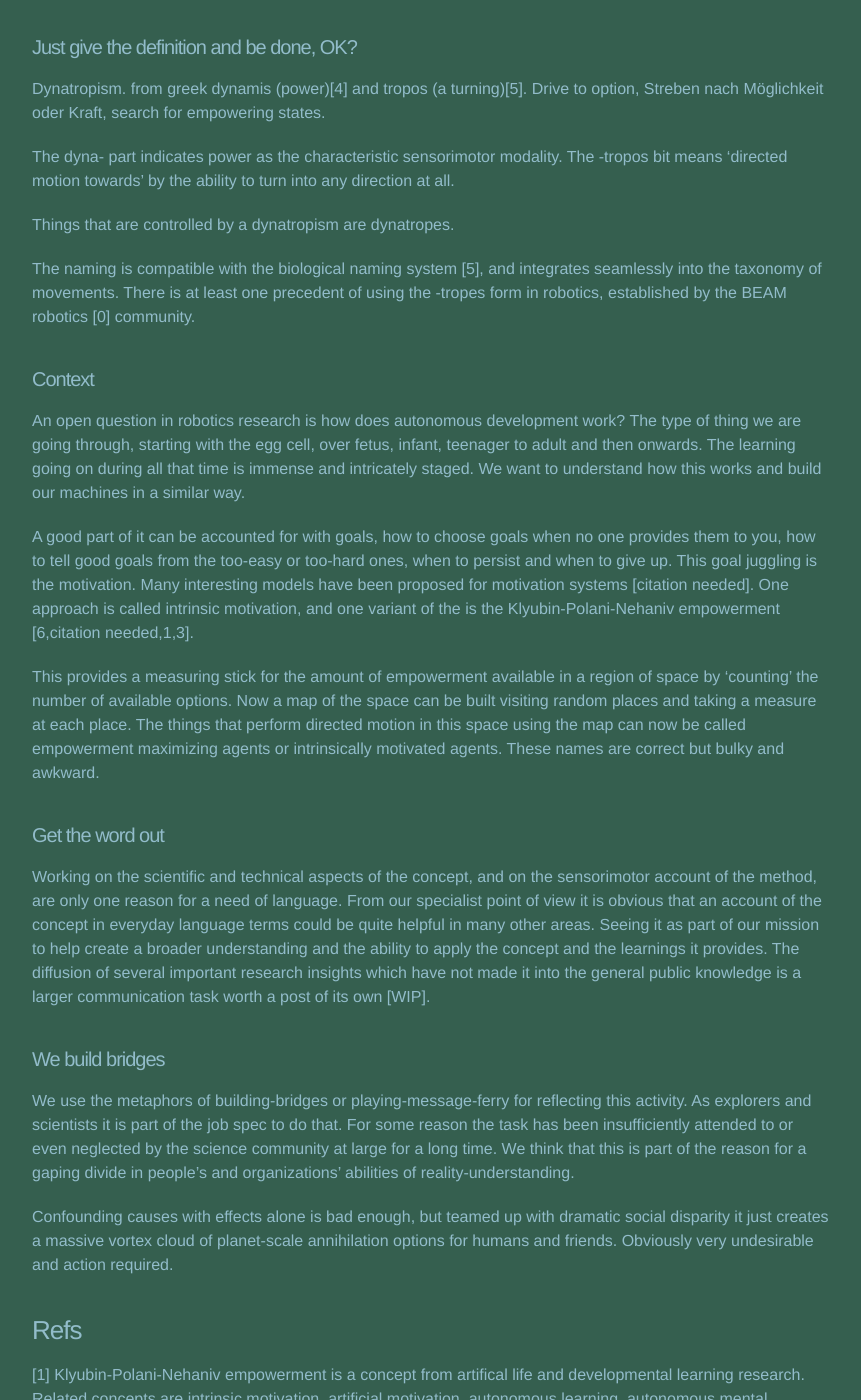
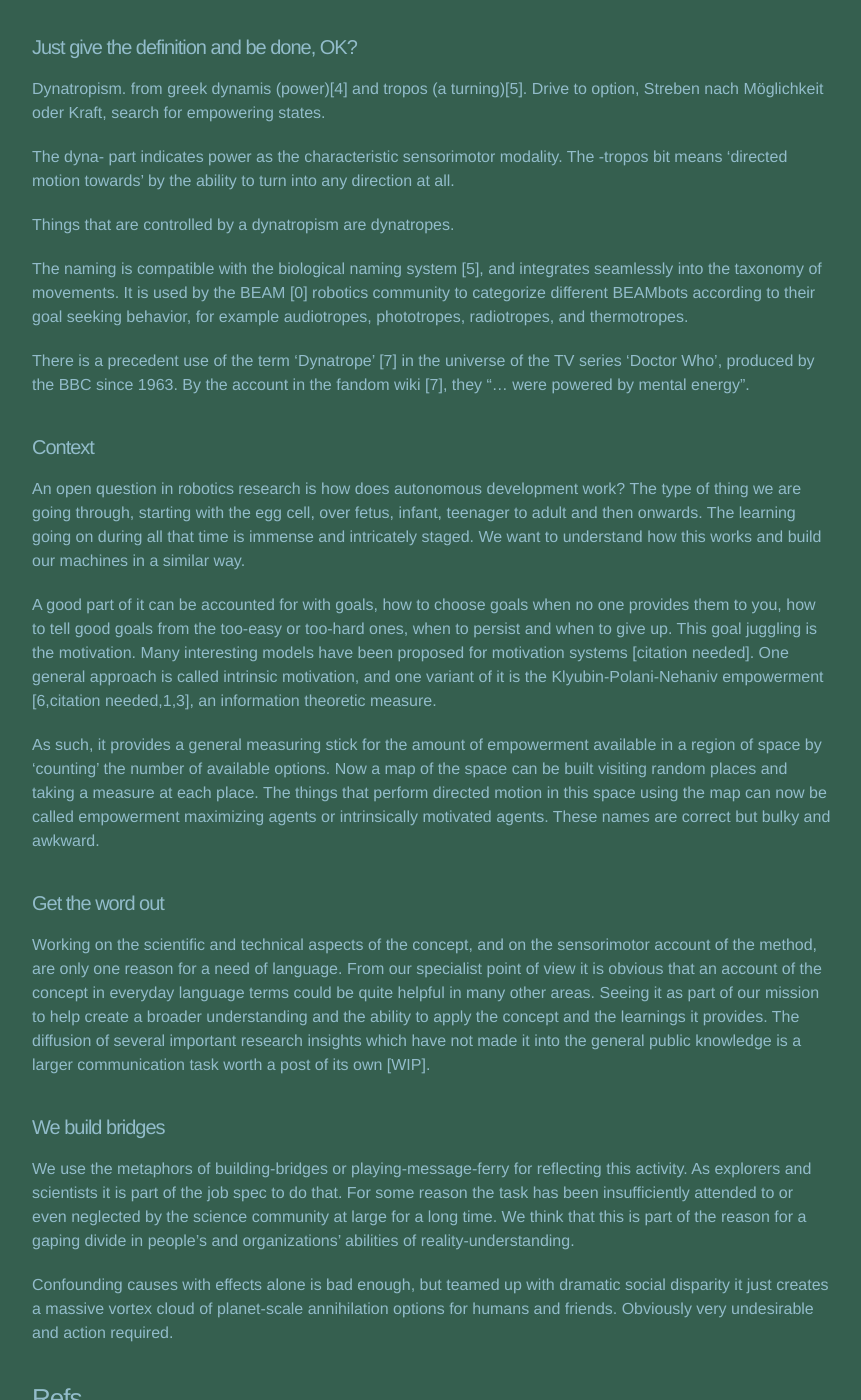
Before and after one commit to x75/x75.github.io, a Jekyll site: the page built from _posts/2020-12-19-dynatropes.md, in a window 1280 px wide and 1400 px high, scrolled down 647 px. Shown: the whole window, without its empty margins (208-1069 px from the left). Built offline with Jekyll 4.4.1, drawn with Linux system fonts in a browser that asks for light colours; comment, search, counter and statistics services are not loaded; some of the changed text lies outside the part shown.

Commit message:
updating dynatropes w/ doctor who find and BEAM details

```diff
--- a/_posts/2020-12-19-dynatropes.md
+++ b/_posts/2020-12-19-dynatropes.md
@@ -37,9 +37,15 @@ ability to turn into any direction at all.
 Things that are controlled by a dynatropism are dynatropes.
 
 The naming is compatible with the biological naming system [5], and
-integrates seamlessly into the taxonomy of movements. There is at
-least one precedent of using the -tropes form in robotics, established
-by the BEAM robotics [0] community.
+integrates seamlessly into the taxonomy of movements. It is used by
+the BEAM [0] robotics community to categorize different BEAMbots
+according to their goal seeking behavior, for example audiotropes,
+phototropes, radiotropes, and thermotropes.
+
+There is a precedent use of the term 'Dynatrope' [7] in the universe
+of the TV series 'Doctor Who', produced by the BBC since 1963. By the
+account in the fandom wiki [7], they "... were powered by mental
+energy".
 
 #### Context
 
@@ -54,17 +60,18 @@ A good part of it can be accounted for with goals, how to choose goals
 when no one provides them to you, how to tell good goals from the
 too-easy or too-hard ones, when to persist and when to give up. This
 goal juggling is the motivation. Many interesting models have been
-proposed for motivation systems [citation needed]. One approach is
-called intrinsic motivation, and one variant of the is the
-Klyubin-Polani-Nehaniv empowerment [6,citation needed,1,3].
+proposed for motivation systems [citation needed]. One general
+approach is called intrinsic motivation, and one variant of it is the
+Klyubin-Polani-Nehaniv empowerment [6,citation needed,1,3], an
+information theoretic measure.
 
-This provides a measuring stick for the amount of empowerment
-available in a region of space by 'counting' the number of available
-options. Now a map of the space can be built visiting random places
-and taking a measure at each place. The things that perform directed
-motion in this space using the map can now be called empowerment
-maximizing agents or intrinsically motivated agents. These names are
-correct but bulky and awkward.
+As such, it provides a general measuring stick for the amount of
+empowerment available in a region of space by 'counting' the number of
+available options. Now a map of the space can be built visiting random
+places and taking a measure at each place. The things that perform
+directed motion in this space using the map can now be called
+empowerment maximizing agents or intrinsically motivated agents. These
+names are correct but bulky and awkward.
 
 #### Get the word out
 
@@ -108,6 +115,8 @@ very undesirable and action required.
 
 [6] A. S. Klyubin, D. Polani, and C. L. Nehaniv, “All Else Being Equal Be Empowered,” in Advances in Artificial Life, vol. 3630, M. S. Capcarrère, A. A. Freitas, P. J. Bentley, C. G. Johnson, and J. Timmis, Eds. Berlin, Heidelberg: Springer Berlin Heidelberg, 2005, pp. 744–753.
 
+[7] in: Spacecraft types: Dynatrope - Dynatropes were the machine spacecraft used by the Krotons. <https://tardis.fandom.com/wiki/Dynatrope>
+
 ### Extra detail
 #### Tropisms basics
 
@@ -135,6 +144,15 @@ phototrope. Chemotropes are things that move towards or away from
 particular molecules. Most plants are phototropes, animals are
 chemotropes, people too.
 
+### TODO
+- add fm/jcl logos and fandom wiki pic as dynatrope examples
+- add reference to teleology in Context section re: BEAM goal seeking behavior
+
+### Changes
+- updates 2020-12-21
+- early feedback fixing names and references 2020-12-20
+- init 2020-12-19
+
 ### Comments
 
 {% if page.comments %}
```
